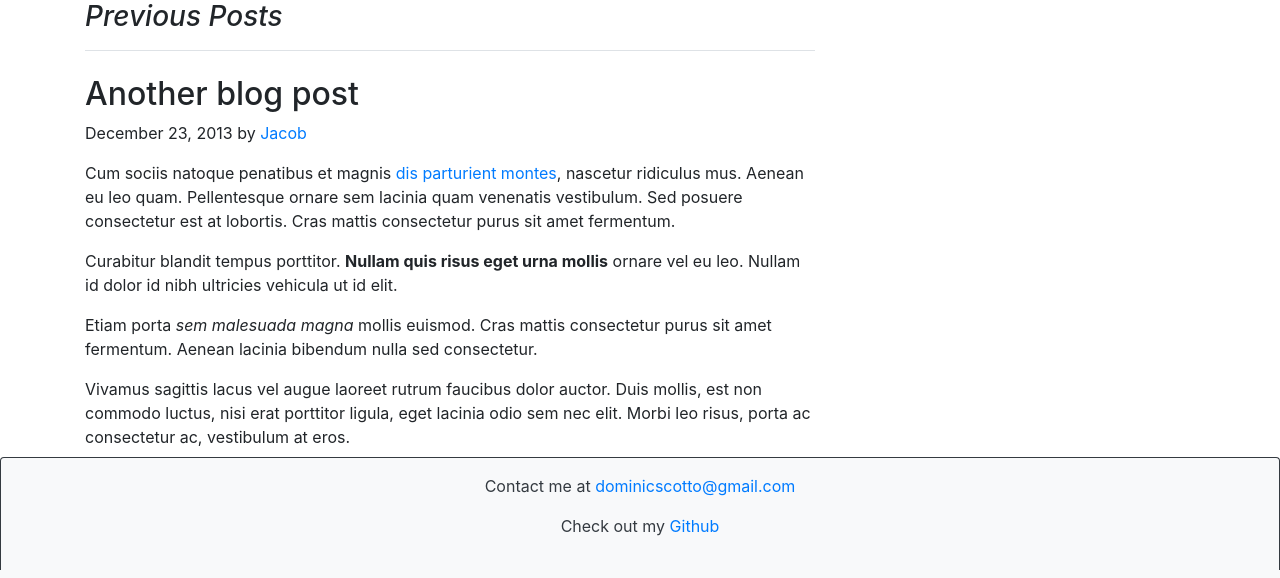
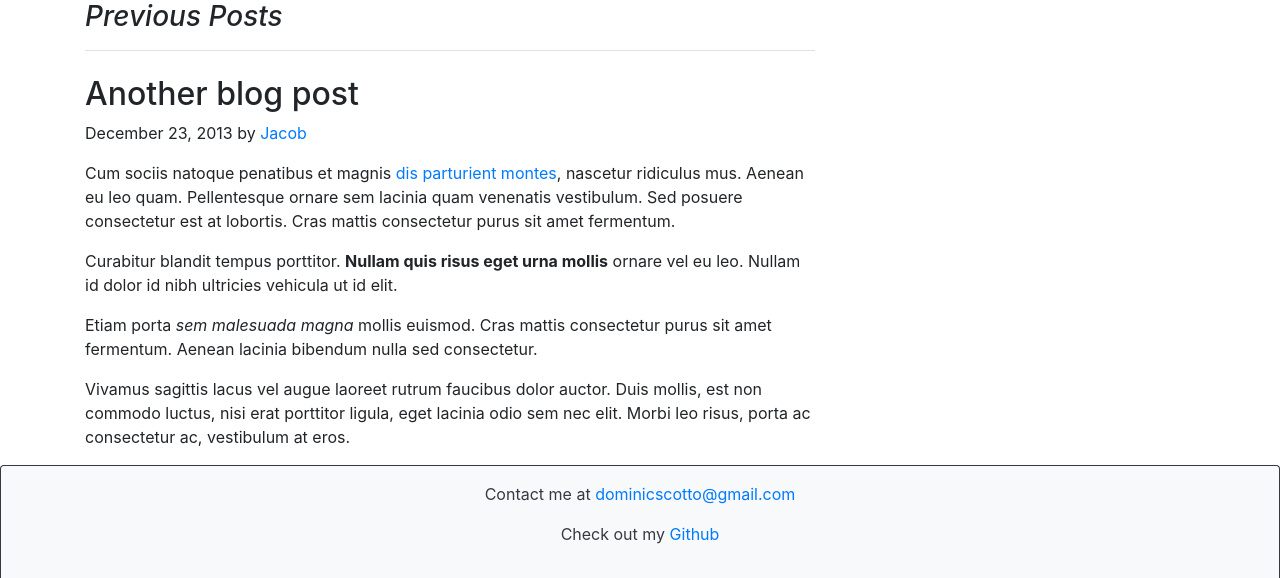
Before and after one commit to ShootPassSlam/My-Portfolio, a Django app: page /blog/ in a window 1280 px wide. Shown: the part 230-808 px from the top of the page. Run offline with Django 3.2, Linux system fonts and the light colour scheme; data that the repository does not hold is empty; some libraries are stand-ins or nearby versions.

Commit message:
fix footer

```diff
--- a/static/myportfolio/style.css
+++ b/static/myportfolio/style.css
@@ -4,7 +4,3 @@ body {
     background-repeat: no-repeat;
     background-size: cover;
 }
-
-main{
-	margin-bottom: 5rem;
-}
--- a/templates/myportfolio/base.html
+++ b/templates/myportfolio/base.html
@@ -36,7 +36,7 @@
         {% block content %}{% endblock %}
         <!-- Footer Block-->
         {% block footer %}
-<footer class="page-footer font-small blue fixed-bottom bg-light border-bottom-0 rounded-top border border-dark">
+<footer class="page-footer font-small blue bg-light border-bottom-0 rounded-top border border-dark">
 <div class="footer-copyright text-center py-3 text-dark">
 <p> Contact me at <a href="mailto:dominicscotto@gmail.com">dominicscotto@gmail.com</a></p>
 <p> Check out my <a href="https://www.github.com/ShootPassSlam">Github</a></p>
```
